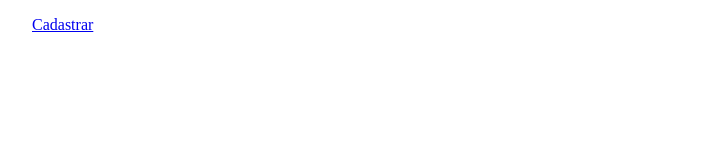
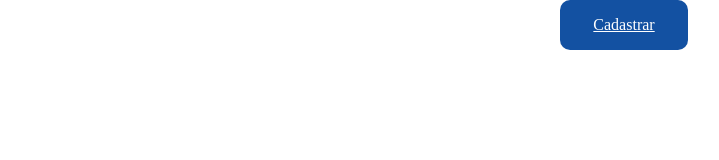
Before and after one commit to LeticiaND/Bot-oInterativo, a plain HTML site: page index.html in a window 1280 px wide. Shown: the whole page, without its empty margins (16-735 px from the left). Drawn offline with Linux system fonts and the light colour scheme.

Commit message:
salvando

```diff
--- a/index.html
+++ b/index.html
@@ -4,13 +4,12 @@
     <meta charset="UTF-8">
     <meta http-equiv="X-UA-Compatible" content="IE=edge">
     <meta name="viewport" content="width=device-width, initial-scale=1.0">
+    <link rel="stylesheet" href="style2.css">
     <title>Document</title>
 </head>
 <body>
-    <nav>
-        <ul>
-            <a href="index2.html">Cadastrar</a>
-        </ul>
-    </nav>
+    <div>
+        <a href="index2.html">Cadastrar</a>
+    </div>
 </body>
 </html>
--- /dev/null
+++ b/style2.css
@@ -0,0 +1,23 @@
+*{
+    box-sizing: border-box;
+    margin: 0;
+    padding: 0;
+}
+body{
+    display: flex;
+    justify-content: center;
+    align-items: center;
+}
+div{
+    width: 10%;
+    height: 50px;
+    background-color: rgb(19, 81, 162);
+    color: aliceblue;
+    border-radius: 10px;
+    display: flex;
+    justify-content: center;
+    align-items: center;
+}
+a{
+    color: white;
+}
```
